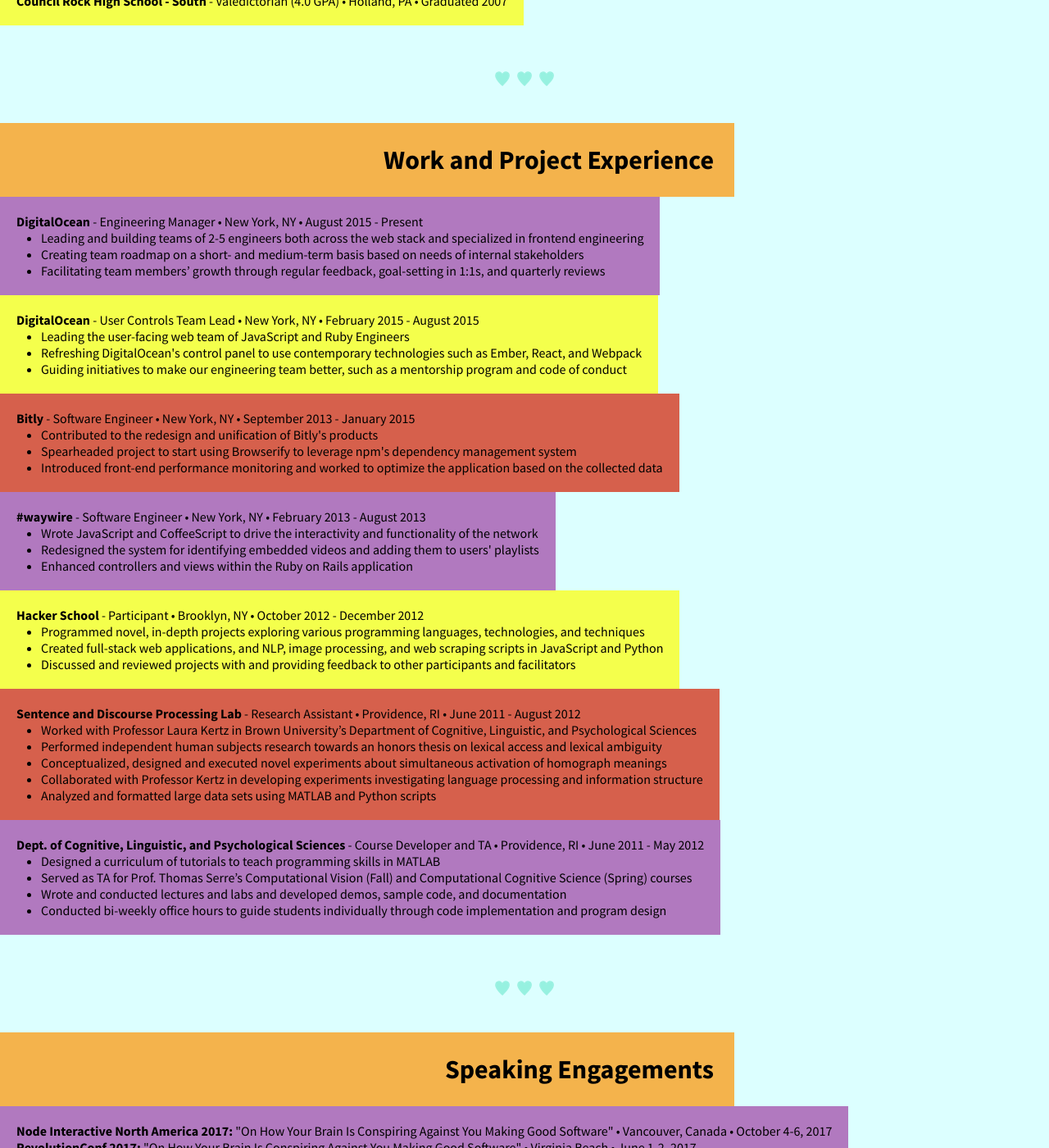
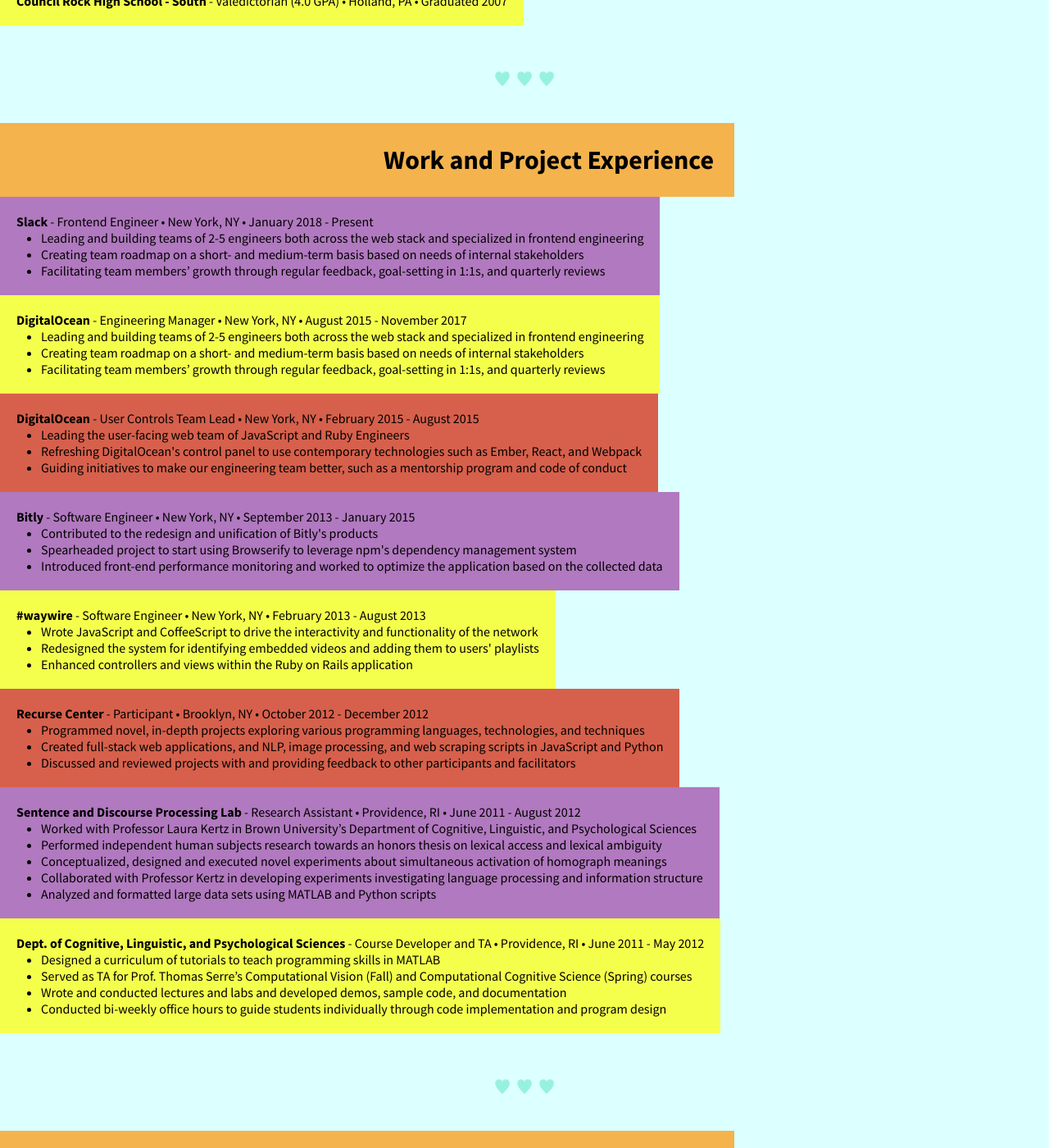
Before and after one commit to jennazee/jennazee.github.io, a Jekyll site: the page resume.html, which Jekyll copies as it is, in a window 1280 px wide and 1400 px high, scrolled down 705 px. Shown: the whole window at 82% size. Built offline with Jekyll 4.4.1, drawn with Linux system fonts in a browser that asks for light colours.

Commit message:
update site for slack

```diff
--- a/resume.html
+++ b/resume.html
@@ -38,7 +38,7 @@
     <div class="Resumebox">
       <h2 class="Heading">Work and Project Experience</h2>
       <div class="Resume__entry">
-        <p><strong><a href="http://digitalocean.com">DigitalOcean</a></strong> - Engineering Manager • New York, NY • August 2015 - Present</p>
+        <p><strong><a href="https://slack.com/">Slack</a></strong> - Frontend Engineer • New York, NY • January 2018 - Present</p>
         <ul>
           <li>Leading and building teams of 2-5 engineers both across the web stack and specialized in frontend engineering </li>
           <li>Creating team roadmap on a short- and medium-term basis based on needs of internal stakeholders</li>
@@ -47,7 +47,16 @@
       </div>
 
       <div class="Resume__entry">
-        <p><strong><a href="http://digitalocean.com">DigitalOcean</a></strong> - User Controls Team Lead • New York, NY • February 2015 - August 2015</p>
+        <p><strong><a href="https://digitalocean.com">DigitalOcean</a></strong> - Engineering Manager • New York, NY • August 2015 - November 2017</p>
+        <ul>
+          <li>Leading and building teams of 2-5 engineers both across the web stack and specialized in frontend engineering </li>
+          <li>Creating team roadmap on a short- and medium-term basis based on needs of internal stakeholders</li>
+          <li>Facilitating team members’ growth through regular feedback, goal-setting in 1:1s, and quarterly reviews</li>
+        </ul>
+      </div>
+
+      <div class="Resume__entry">
+        <p><strong><a href="https://digitalocean.com">DigitalOcean</a></strong> - User Controls Team Lead • New York, NY • February 2015 - August 2015</p>
         <ul>
           <li>Leading the user-facing web team of JavaScript and Ruby Engineers</li>
           <li>Refreshing DigitalOcean's control panel to use contemporary technologies such as Ember, React, and Webpack</li>
@@ -56,7 +65,7 @@
       </div>
 
       <div class="Resume__entry">
-        <p><strong><a href="http://bitly.com">Bitly</a></strong> - Software Engineer • New York, NY • September 2013 - January 2015</p>
+        <p><strong><a href="https://bitly.com">Bitly</a></strong> - Software Engineer • New York, NY • September 2013 - January 2015</p>
         <ul>
           <li>Contributed to the redesign and unification of Bitly's products</li>
           <li>Spearheaded project to start using Browserify to leverage npm's dependency management system</li>
@@ -65,7 +74,7 @@
       </div>
 
       <div class="Resume__entry">
-        <p><strong><a href="http://waywire.com">#waywire</a></strong> - Software Engineer • New York, NY • February 2013 - August 2013</p>
+        <p><strong><a href="https://waywire.com">#waywire</a></strong> - Software Engineer • New York, NY • February 2013 - August 2013</p>
         <ul>
           <li>Wrote JavaScript and CoffeeScript to drive the interactivity and functionality of the network</li>
           <li>Redesigned the system for identifying embedded videos and adding them to users' playlists</li>
@@ -74,7 +83,7 @@
       </div>
 
       <div class="Resume__entry">
-        <p><strong><a href="http://www.hackerschool.com">Hacker School</a></strong> - Participant • Brooklyn, NY • October 2012 - December 2012</p>
+        <p><strong><a href="http://www.recurse.com">Recurse Center</a></strong> - Participant • Brooklyn, NY • October 2012 - December 2012</p>
           <ul>
             <li>Programmed novel, in-depth projects exploring various programming languages, technologies, and techniques</li>
             <li>Created full-stack web applications, and NLP, image processing, and web scraping scripts in JavaScript and Python</li>
```
Also changed, not shown: index.html (+4 -4 lines).
